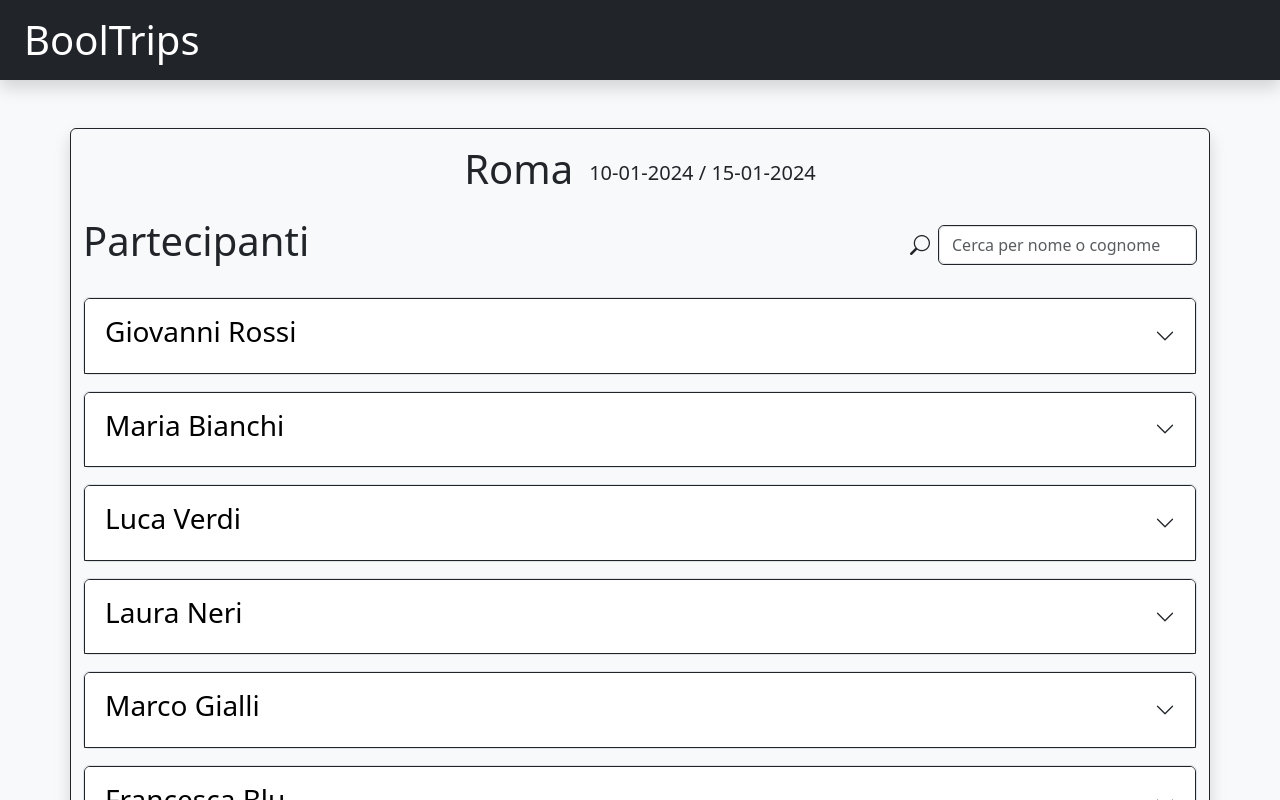
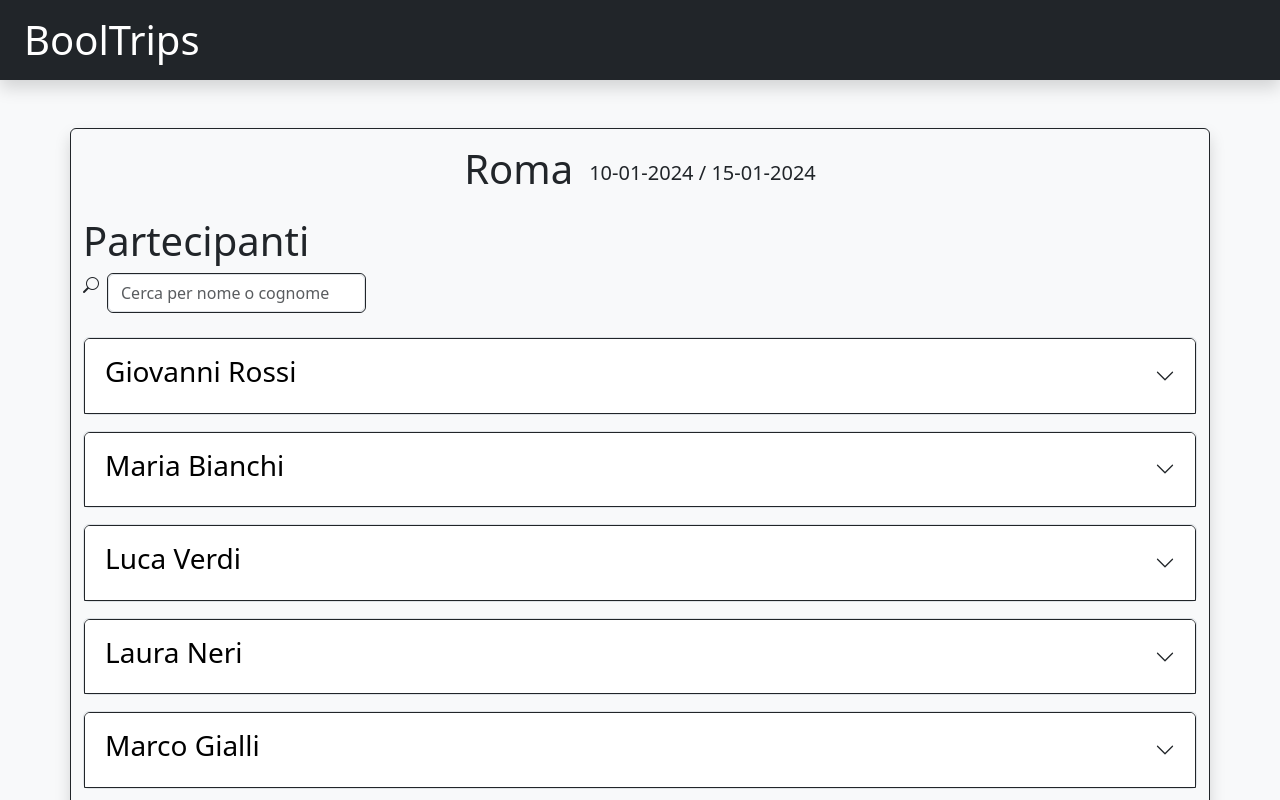
Before and after one commit to Pietroo03/Web-App-Gite, a React (Vite) app: page /trip/1 in a window 1280 px wide. Shown: the top 800 px of the page. Built offline with nearby package versions, Linux system fonts and the light colour scheme.

Commit message:
add style changes

```diff
--- a/src/pages/TripPage.jsx
+++ b/src/pages/TripPage.jsx
@@ -31,12 +31,12 @@ export default function TripPage() {
                     <div className="fs-5">{`${trip.dataInizio} / ${trip.dataFine}`}</div>
                 </div>
             }
-            <div className="d-flex justify-content-between align-items-middle">
+
 
             <h1 className="">Partecipanti</h1>
 
-                <div className="d-flex align-items-center">
-                    <i class="bi bi-search me-2 fs-5" style={{ transform: 'scaleX(-1)' }}></i>
+            <div className="d-flex">
+                <i className="bi bi-search me-2 fs-6" style={{ transform: 'scaleX(-1)' }}></i>
                 {/* Barra di ricerca */}
                 <div className=" rounded border border-dark">
 
@@ -51,7 +51,7 @@ export default function TripPage() {
 
             </div>
 
-            </div>
+
 
             <div className="row row-cols-1">
                 <div className="col py-3">
```
Lines whose indentation alone changed are shown as unchanged.
